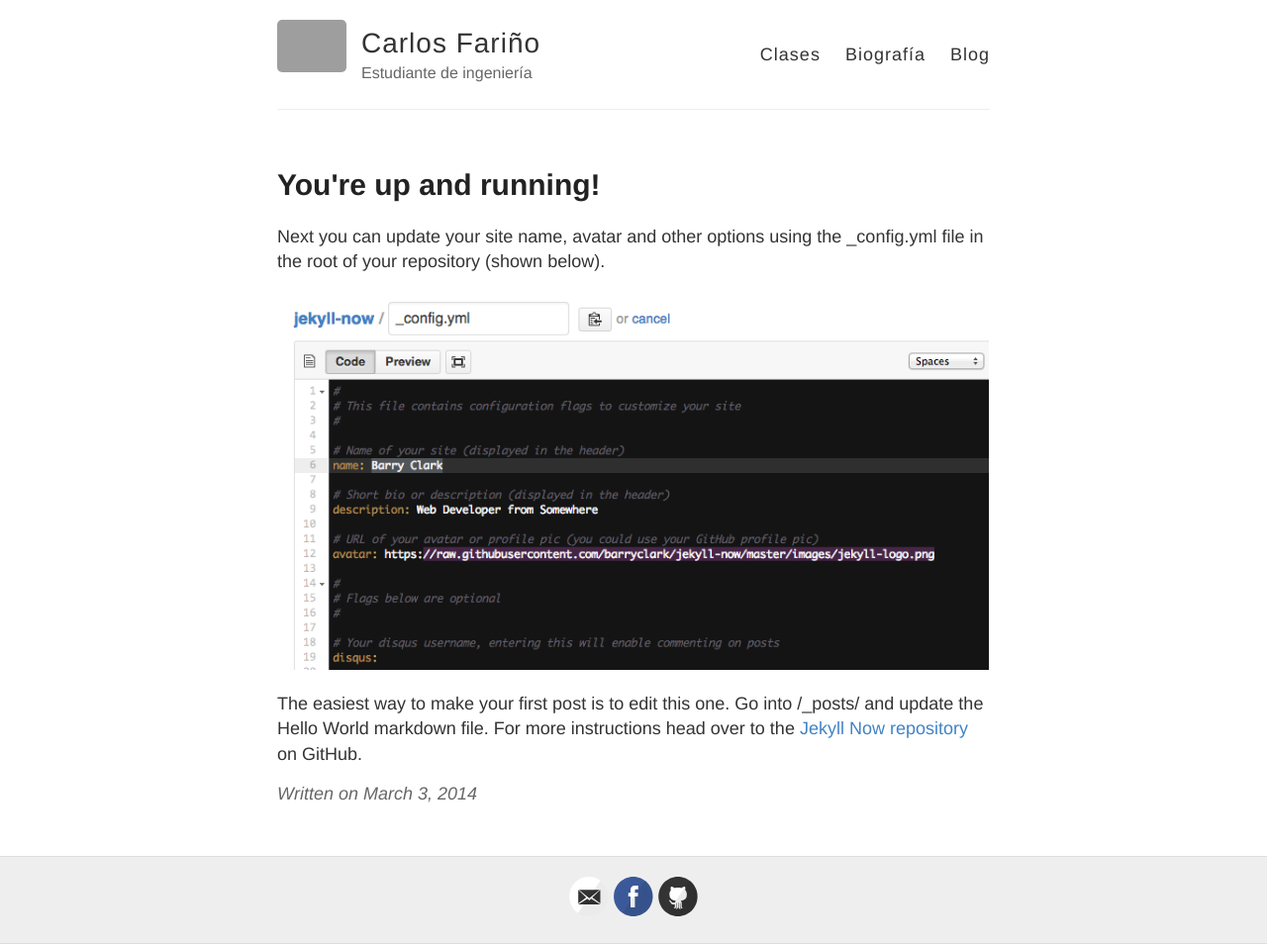
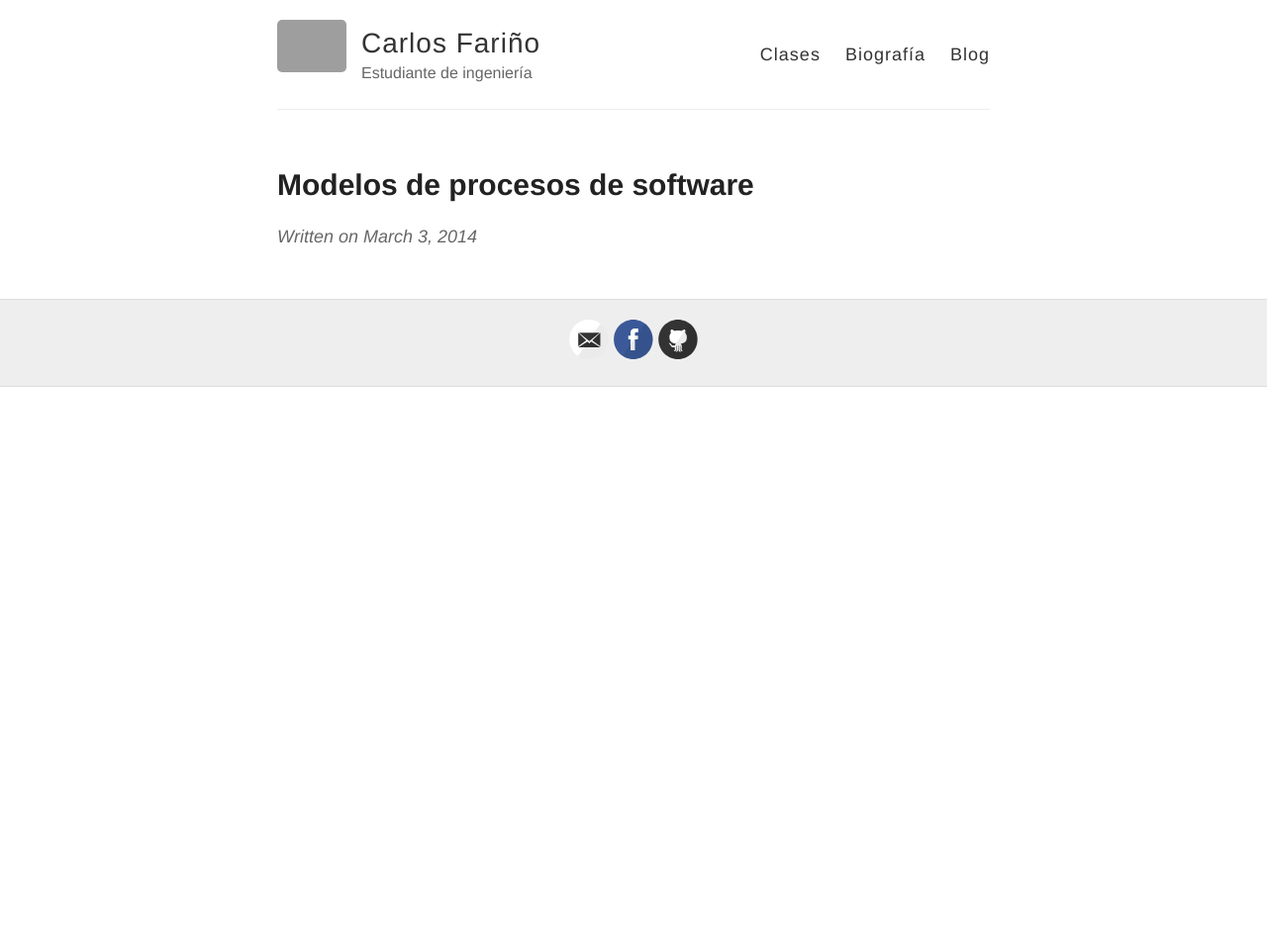
Before and after one commit to andrescharro22/Carlos-F007.github.io, a Jekyll site: the page built from _posts/2014-3-3-Hello-World - copia (5).md, in a window 1280 px wide. Shown: the whole page at 99% size. Built offline with Jekyll 4.4.1, drawn with Linux system fonts in a browser that asks for light colours; after the commit the page ends 900 px from its top, so only the background shows below that; grey boxes are pictures that could not be loaded.

Commit message:
Update 2014-3-3-Hello-World - copia (5).md

```diff
--- a/_posts/2014-3-3-Hello-World - copia (5).md
+++ b/_posts/2014-3-3-Hello-World - copia (5).md
@@ -1,10 +1,4 @@
 ---
 layout: post
-title: You're up and running!
+title: Modelos de procesos de software
 ---
-
-Next you can update your site name, avatar and other options using the _config.yml file in the root of your repository (shown below).
-
-![_config.yml]({{ site.baseurl }}/images/config.png)
-
-The easiest way to make your first post is to edit this one. Go into /_posts/ and update the Hello World markdown file. For more instructions head over to the [Jekyll Now repository](https://github.com/barryclark/jekyll-now) on GitHub.
```
